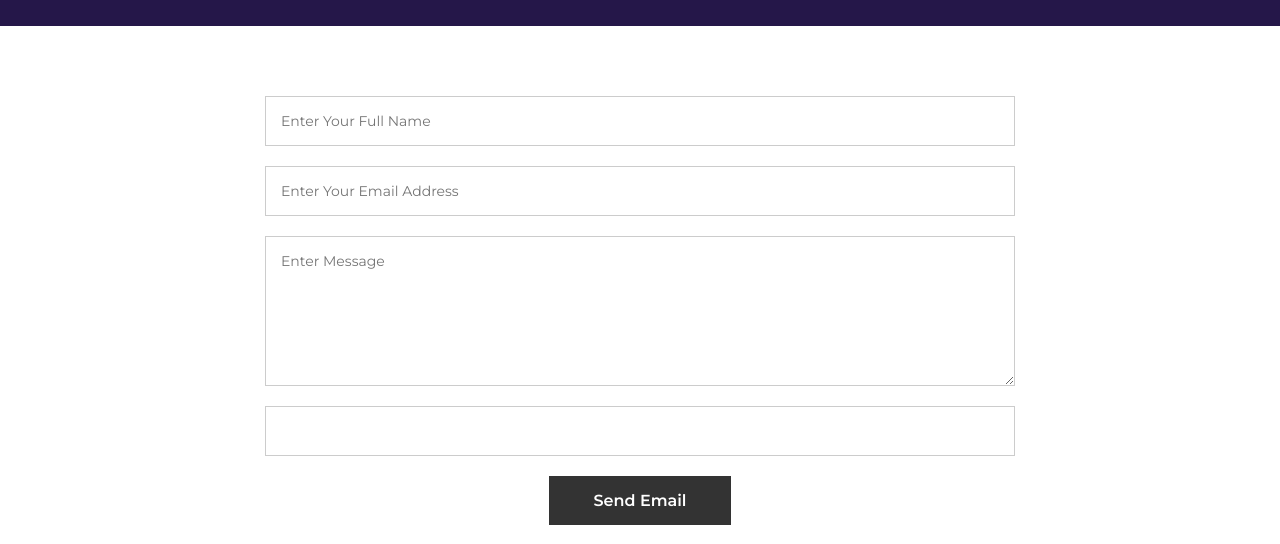
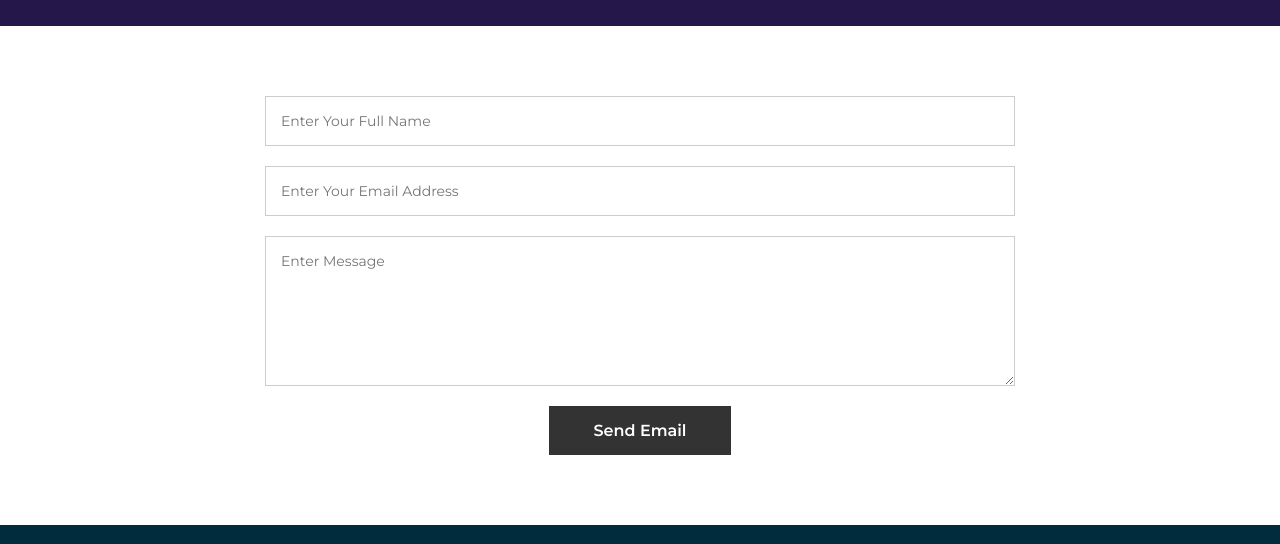
Before and after one commit to codex2814/Amwa-couture, a plain HTML site: page contact.html in a window 1280 px wide. Shown: the part 256-800 px from the top of the page. Drawn offline with nearby package versions, Linux system fonts and the light colour scheme; a script that the page names is missing.

Commit message:
Update contact.html

```diff
--- a/contact.html
+++ b/contact.html
@@ -158,7 +158,7 @@
                           <textarea type="text" name="message" id="message" placeholder="Enter message"></textarea>
                         </div>
                         <div class="field">
-                          <input type="text" name="reply_to" id="reply_to">
+<!--                           <input type="text" name="reply_to" id="reply_to"> -->
                         </div>
 
                         <input type="submit" id="button" value="Send Email" >
```
